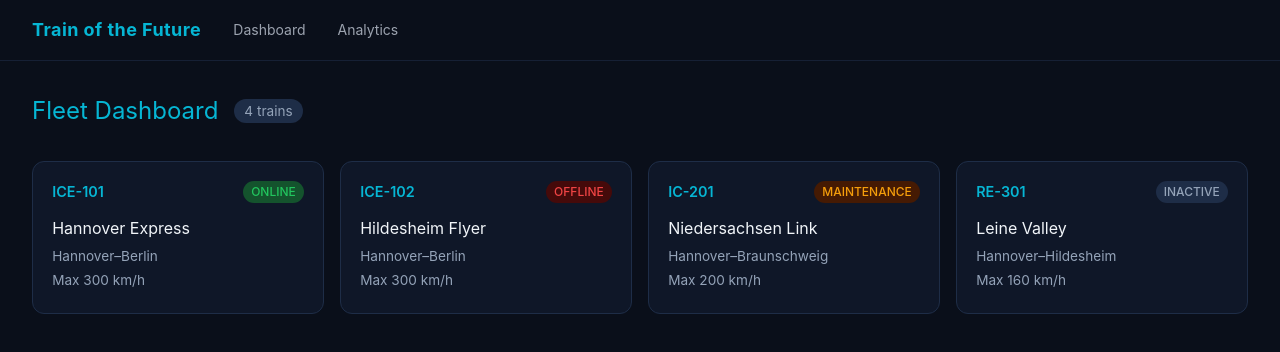
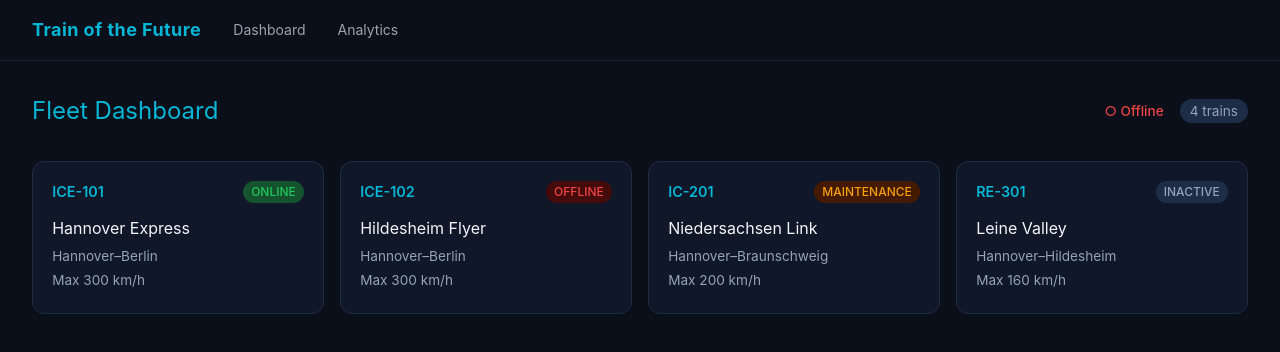
Before and after one commit to Aliromia21/train-of-the-future, a Vue app in the folder frontend/: page / in a window 1280 px wide. Shown: the top 352 px of the page. Built offline with nearby package versions, Linux system fonts and the light colour scheme; no server answers.

Commit message:
feat(realtime): WebSocket server + useWebSocket composable

```diff
--- /dev/null
+++ b/frontend/src/composables/useWebSocket.ts
@@ -0,0 +1,51 @@
+import { ref, onUnmounted } from 'vue';
+
+interface WsEvent<T = unknown> {
+  type: string;
+  payload: T;
+  timestamp: string;
+}
+
+export function useWebSocket(url: string) {
+  const isConnected = ref(false);
+  const lastEvent = ref<WsEvent | null>(null);
+  let ws: WebSocket | null = null;
+  let reconnectTimer: ReturnType<typeof setTimeout> | null = null;
+
+  function connect(): void {
+    ws = new WebSocket(url);
+
+    ws.onopen = () => {
+      isConnected.value = true;
+      console.log('WebSocket connected');
+    };
+
+    ws.onmessage = (event) => {
+      try {
+        lastEvent.value = JSON.parse(event.data);
+      } catch {
+        console.error('Invalid WebSocket message');
+      }
+    };
+
+    ws.onclose = () => {
+      isConnected.value = false;
+      console.log('WebSocket disconnected — reconnecting in 3s...');
+      reconnectTimer = setTimeout(connect, 3000);
+    };
+
+    ws.onerror = () => {
+      ws?.close();
+    };
+  }
+
+  function disconnect(): void {
+    if (reconnectTimer) clearTimeout(reconnectTimer);
+    ws?.close();
+  }
+
+  connect();
+  onUnmounted(disconnect);
+
+  return { isConnected, lastEvent };
+}
--- a/frontend/src/views/DashboardView.vue
+++ b/frontend/src/views/DashboardView.vue
@@ -2,7 +2,12 @@
   <div class="dashboard">
     <div class="dashboard-header">
       <h1>Fleet Dashboard</h1>
-      <span class="train-count">{{ trains.length }} trains</span>
+      <div class="header-right">
+        <span class="ws-indicator" :class="{ connected: isConnected }">
+          {{ isConnected ? '● Live' : '○ Offline' }}
+        </span>
+        <span class="train-count">{{ trains.length }} trains</span>
+      </div>
     </div>
 
     <div v-if="loading" class="state-message">Loading fleet data...</div>
@@ -21,10 +26,13 @@
 import { ref, onMounted } from 'vue';
 import TrainCard from '../components/TrainCard.vue';
 import { trainsApi, type Train } from '../services/api';
+import { useWebSocket } from '../composables/useWebSocket';
 
 const trains = ref<Train[]>([]);
 const loading = ref(true);
 const error = ref<string | null>(null);
+
+const { isConnected } = useWebSocket('ws://localhost:3001');
 
 onMounted(async () => {
   trains.value = [
@@ -42,10 +50,17 @@ onMounted(async () => {
 .dashboard-header {
   display: flex;
   align-items: center;
-  gap: 1rem;
+  justify-content: space-between;
   margin-bottom: 2rem;
 }
 h1 { font-size: 1.5rem; color: #06b6d4; margin: 0; }
+.header-right { display: flex; align-items: center; gap: 1rem; }
+.ws-indicator {
+  font-size: 0.85rem;
+  color: #ef4444;
+  font-weight: 500;
+}
+.ws-indicator.connected { color: #22c55e; }
 .train-count {
   background: #1e2d47;
   color: #94a3b8;
@@ -58,10 +73,6 @@ h1 { font-size: 1.5rem; color: #06b6d4; margin: 0; }
   grid-template-columns: repeat(auto-fill, minmax(280px, 1fr));
   gap: 1rem;
 }
-.state-message {
-  color: #94a3b8;
-  text-align: center;
-  margin-top: 4rem;
-}
+.state-message { color: #94a3b8; text-align: center; margin-top: 4rem; }
 .state-message.error { color: #ef4444; }
 </style>
```
Also changed, not shown: 2 other files (tests, documents, lock files or other folders).
